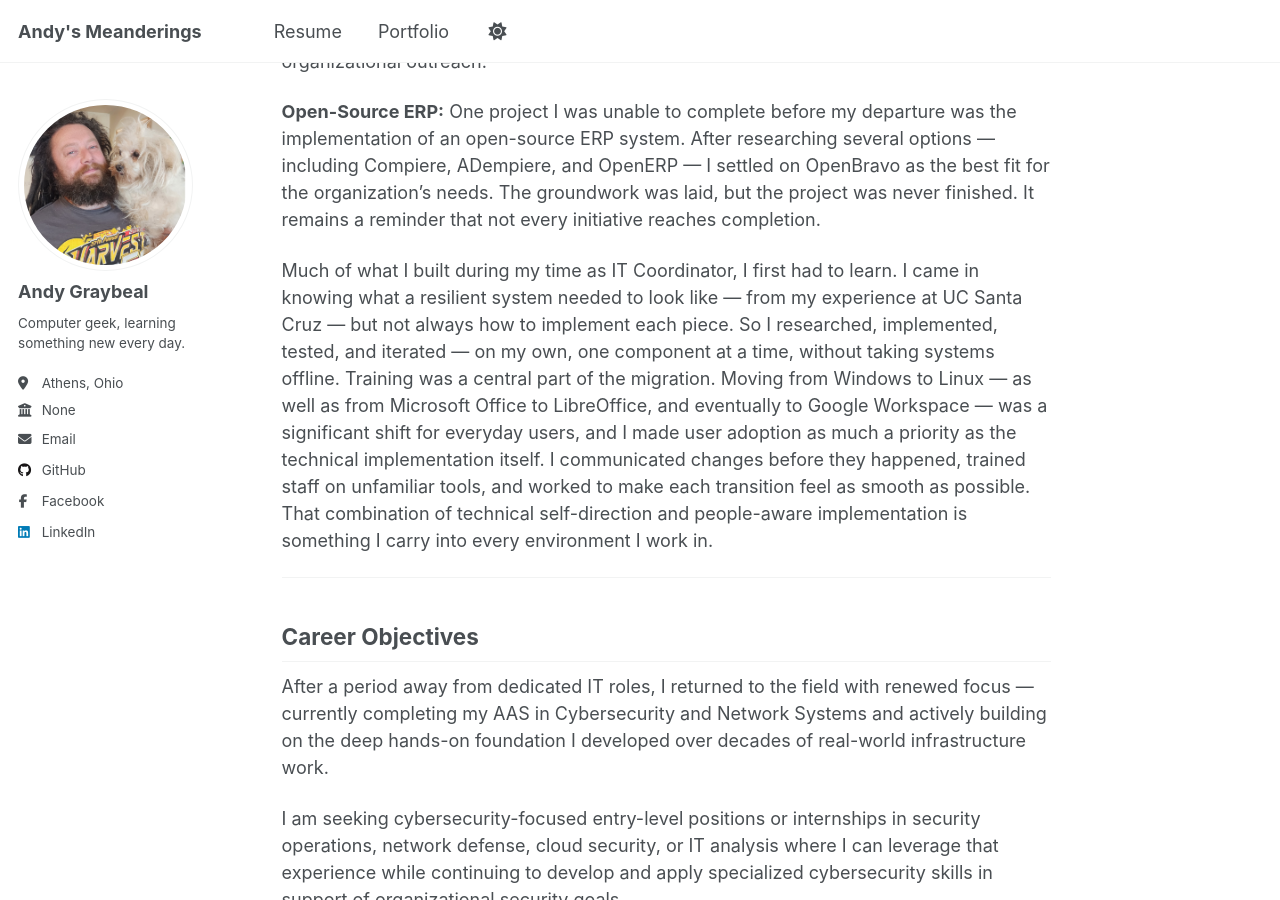
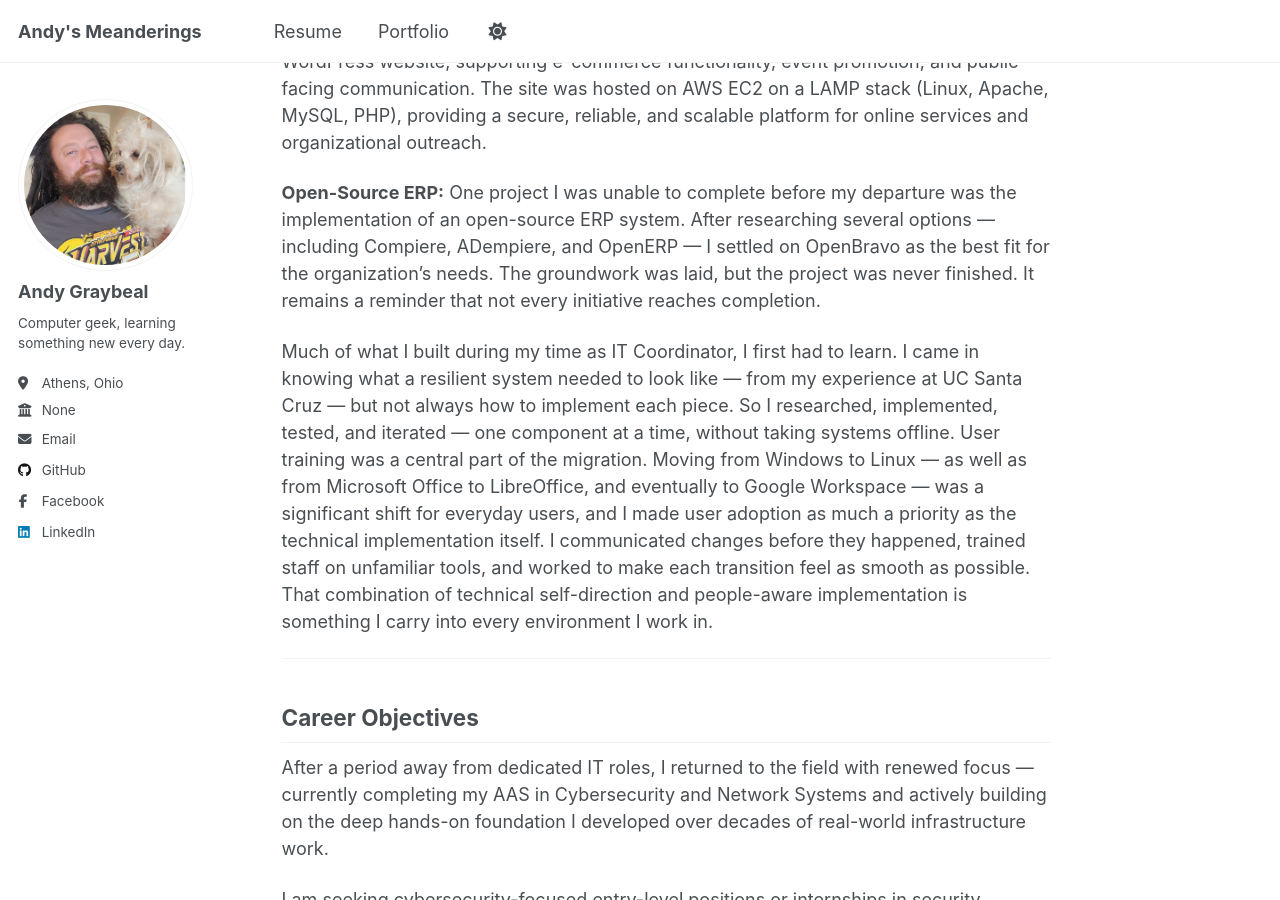
Before and after one commit to andy-graybeal/andy-graybeal.github.io, a Jekyll site: the page built from _pages/about.md, in a window 1280 px wide and 900 px high, scrolled down 2159 px. Built offline with Jekyll 4.4.1, drawn with Linux system fonts in a browser that asks for light colours; a script that is not in the unit is left out; some of the changed text lies outside the part shown.

Commit message:
Update about.md

```diff
--- a/_pages/about.md
+++ b/_pages/about.md
@@ -87,7 +86,7 @@ I designed, deployed, and managed the organization's WordPress website, supporti
 **Open-Source ERP:**
 One project I was unable to complete before my departure was the implementation of an open-source ERP system. After researching several options — including Compiere, ADempiere, and OpenERP — I settled on OpenBravo as the best fit for the organization's needs. The groundwork was laid, but the project was never finished. It remains a reminder that not every initiative reaches completion.
 
-Much of what I built during my time as IT Coordinator, I first had to learn. I came in knowing what a resilient system needed to look like — from my experience at UC Santa Cruz — but not always how to implement each piece. So I researched, implemented, tested, and iterated — on my own, one component at a time, without taking systems offline. Training was a central part of the migration. Moving from Windows to Linux — as well as from Microsoft Office to LibreOffice, and eventually to Google Workspace — was a significant shift for everyday users, and I made user adoption as much a priority as the technical implementation itself. I communicated changes before they happened, trained staff on unfamiliar tools, and worked to make each transition feel as smooth as possible. That combination of technical self-direction and people-aware implementation is something I carry into every environment I work in.
+Much of what I built during my time as IT Coordinator, I first had to learn. I came in knowing what a resilient system needed to look like — from my experience at UC Santa Cruz — but not always how to implement each piece. So I researched, implemented, tested, and iterated — one component at a time, without taking systems offline. User training was a central part of the migration. Moving from Windows to Linux — as well as from Microsoft Office to LibreOffice, and eventually to Google Workspace — was a significant shift for everyday users, and I made user adoption as much a priority as the technical implementation itself. I communicated changes before they happened, trained staff on unfamiliar tools, and worked to make each transition feel as smooth as possible. That combination of technical self-direction and people-aware implementation is something I carry into every environment I work in.
 
 
 
```
Also changed, not shown: other parts of _pages/about.md (+1 -2 lines).
